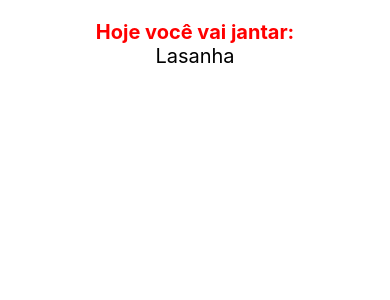
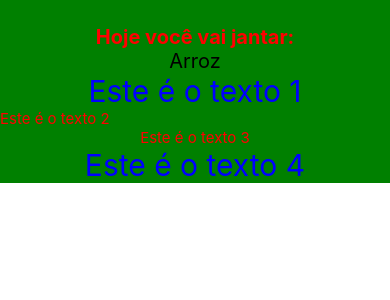
Before and after one commit to marceloTurin/react-native-basico, a React Native app: screen / in a window 390 px wide. Shown: the top 300 px of the page. Built offline with nearby package versions, Linux system fonts and the light colour scheme.

Commit message:
Aula 6 - Grupos de Style

```diff
--- a/App.js
+++ b/App.js
@@ -52,15 +52,30 @@ export default class PrimeiroProjeto extends Component{
 
 
     return(
-      <View style={{paddingTop:20}}>
+      <View style={style.padrao}>
         <Janta comida='Bolacha'/>
+        <Text style={style.azulGrade}>Este é o texto 1</Text>
+        <Text style={style.vermelho}>Este é o texto 2</Text>
+        <Text style={[style.azulGrade,style.vermelho]}>Este é o texto 3</Text>
+        <Text style={[style.vermelho,style.azulGrade]}>Este é o texto 4</Text>
       </View>
     );
   }
 }
 
 const style = StyleSheet.create({
-  texto:{
-    fontSize:30
+
+  padrao:{
+    paddingTop:25,
+    backgroundColor: 'green'
+  },
+  azulGrade:{
+    color:'blue',
+    fontSize:30,
+    textAlign: 'center'
+  },
+  vermelho:{
+    color:'red',
+    fontSize:15
   }
 })
```
